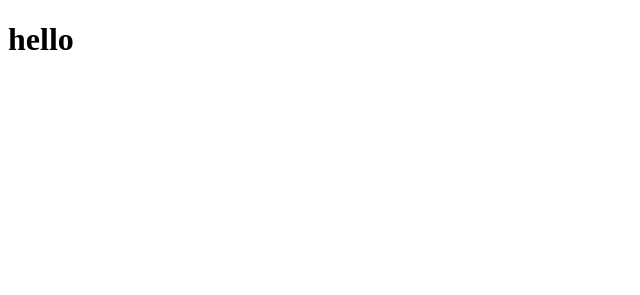
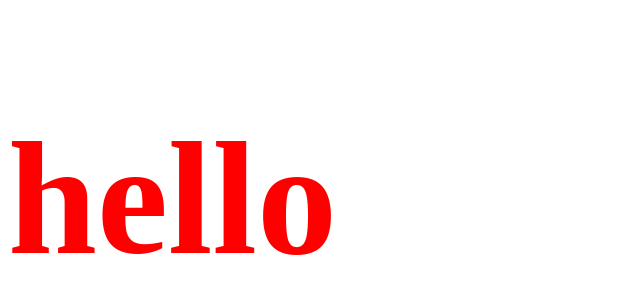
Before and after one commit to zruiz91/DOM, a plain HTML site: page index.html in a window 1280 px wide. Shown: the whole page, without its empty margins (0-640 px from the left). Drawn offline with Linux system fonts and the light colour scheme.

Commit message:
changing text style with css triggered by javascript

```diff
--- a/index.html
+++ b/index.html
@@ -8,6 +8,7 @@
     <title>Document</title>
 </head>
 <body>
-    <h1>hello</h1>
+    <h1 class="hello">hello</h1>
+    <script src="index.js"></script>
 </body>
 </html>
--- /dev/null
+++ b/index.js
@@ -0,0 +1,2 @@
+document.querySelector('.hello').classList.add('huge');
+alert('Hello');
--- a/styles.css
+++ b/styles.css
@@ -0,0 +1,5 @@
+.huge {
+    font-size: 10rem;
+    color: red;
+    font-weight: bold;
+}
```
